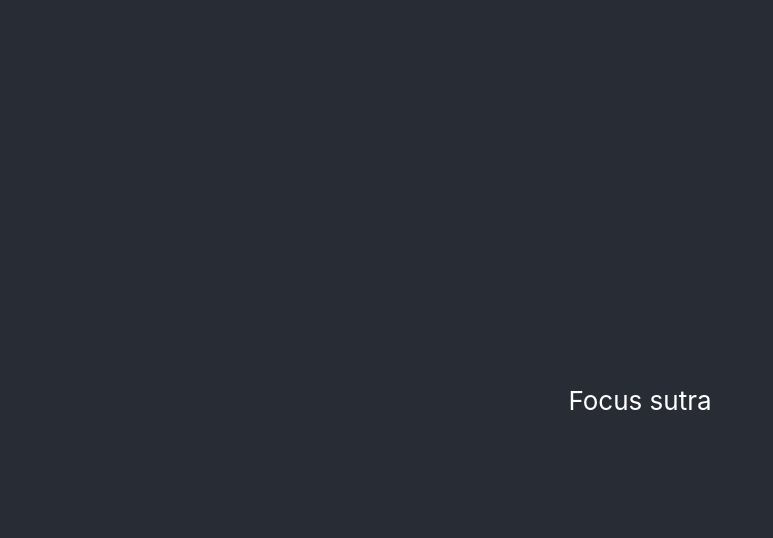
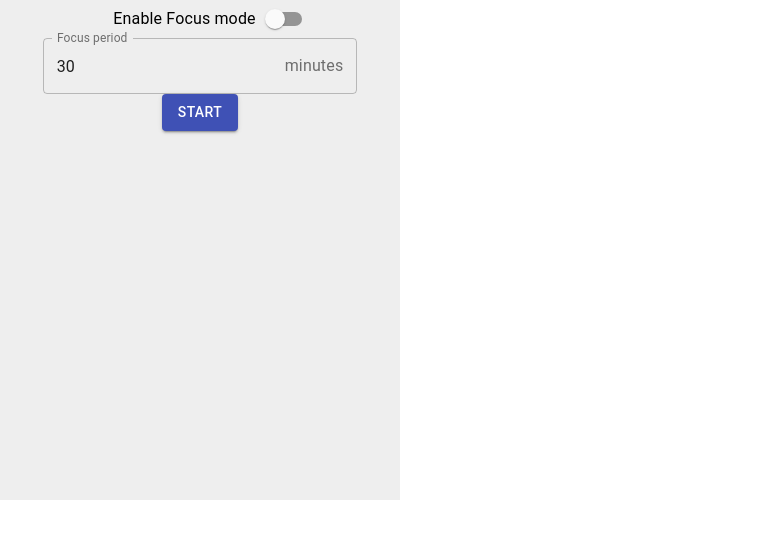
Before and after one commit to pragyes31/focus-sutra, a React (Create React App) app: page / in a window 1280 px wide. Shown: the top 538 px of the page, without its empty margins (0-773 px from the left). Built offline with nearby package versions, Linux system fonts and the light colour scheme.

Commit message:
added logic to FocusModeTab component

```diff
--- a/package.json
+++ b/package.json
@@ -3,6 +3,7 @@
   "version": "0.1.0",
   "private": true,
   "dependencies": {
+    "@material-ui/core": "^4.11.3",
     "@testing-library/jest-dom": "^5.11.9",
     "@testing-library/react": "^11.2.5",
     "@testing-library/user-event": "^12.7.1",
@@ -34,5 +35,8 @@
       "last 1 firefox version",
       "last 1 safari version"
     ]
+  },
+  "devDependencies": {
+    "cross-env": "^7.0.3"
   }
 }
--- a/src/App.js
+++ b/src/App.js
@@ -1,15 +1,12 @@
 import logo from './logo.svg';
 import './App.css';
+import React from 'react';
+import FocusModeTab from './FocusModeTab'
 
 function App() {
   return (
     <div className="App">
-      <header className="App-header">
-        <p>
-Focus sutra
-        </p>
-
-      </header>
+      <FocusModeTab />
     </div>
   );
 }
--- /dev/null
+++ b/src/FocusModeTab.js
@@ -0,0 +1,80 @@
+import React from "react";
+
+import { withStyles } from "@material-ui/core/styles";
+
+import Button from '@material-ui/core/Button';
+import InputAdornment from '@material-ui/core/InputAdornment';
+import FormControlLabel from "@material-ui/core/FormControlLabel";
+import Switch from "@material-ui/core/Switch";
+import TextField from "@material-ui/core/TextField";
+
+const focusModeTabStyles = {
+  focusModeTab: {
+    width: "400px",
+    height: "500px",
+    backgroundColor: "#eee",
+  },
+};
+
+class FocusModeTab extends React.Component {
+  constructor(props) {
+    super(props);
+    this.state = {
+      focusMode: false,
+      focusPeriod:30,
+      error:false
+    };
+  }
+  handleChange = () => {
+    this.setState({ focusMode: !this.state.focusMode });
+  };
+  handleFocusPeriod = (e) => {
+let focusPeriod = e.target.value;
+if(focusPeriod >=15 && focusPeriod <=45) {
+    this.setState({focusPeriod:parseInt(focusPeriod), error:false})
+}
+else {
+    this.setState({focusPeriod, error:true})
+}
+  }
+  render() {
+    const { classes } = this.props;
+    return (
+      <div className={classes.focusModeTab}>
+        <div className={classes.focusSwitch}>
+          <FormControlLabel
+            control={
+              <Switch
+                checked={this.state.focusMode}
+                onChange={this.handleChange}
+                name="focusMode"
+                color="primary"
+              />
+            }
+            label="Enable Focus mode"
+            labelPlacement="start"
+          />
+        </div>
+        <div className={classes.focusLength}>
+
+           <TextField
+          label="Focus period"
+          id="outlined-start-adornment"
+          InputProps={{
+            endAdornment: <InputAdornment position="end">minutes</InputAdornment>,
+          }}
+          variant="outlined"
+          value={this.state.focusPeriod}
+          onChange={this.handleFocusPeriod}
+        />
+        <div>{this.state.error && "Only Integers between 15 and 45 are accepted"}</div>
+        <Button variant="contained" color="primary">
+        Start
+      </Button>
+        </div>
+      </div>
+    );
+  }
+}
+
+export default withStyles(focusModeTabStyles)(FocusModeTab);
--- a/src/index.js
+++ b/src/index.js
@@ -5,9 +5,7 @@ import App from './App';
 import reportWebVitals from './reportWebVitals';
 
 ReactDOM.render(
-  <React.StrictMode>
-    <App />
-  </React.StrictMode>,
+    <App />,
   document.getElementById('root')
 );
 
```
Also changed, not shown: src/BlockSitesTab.js (added, +14 -0 lines), 1 other file (tests, documents, lock files or other folders).
